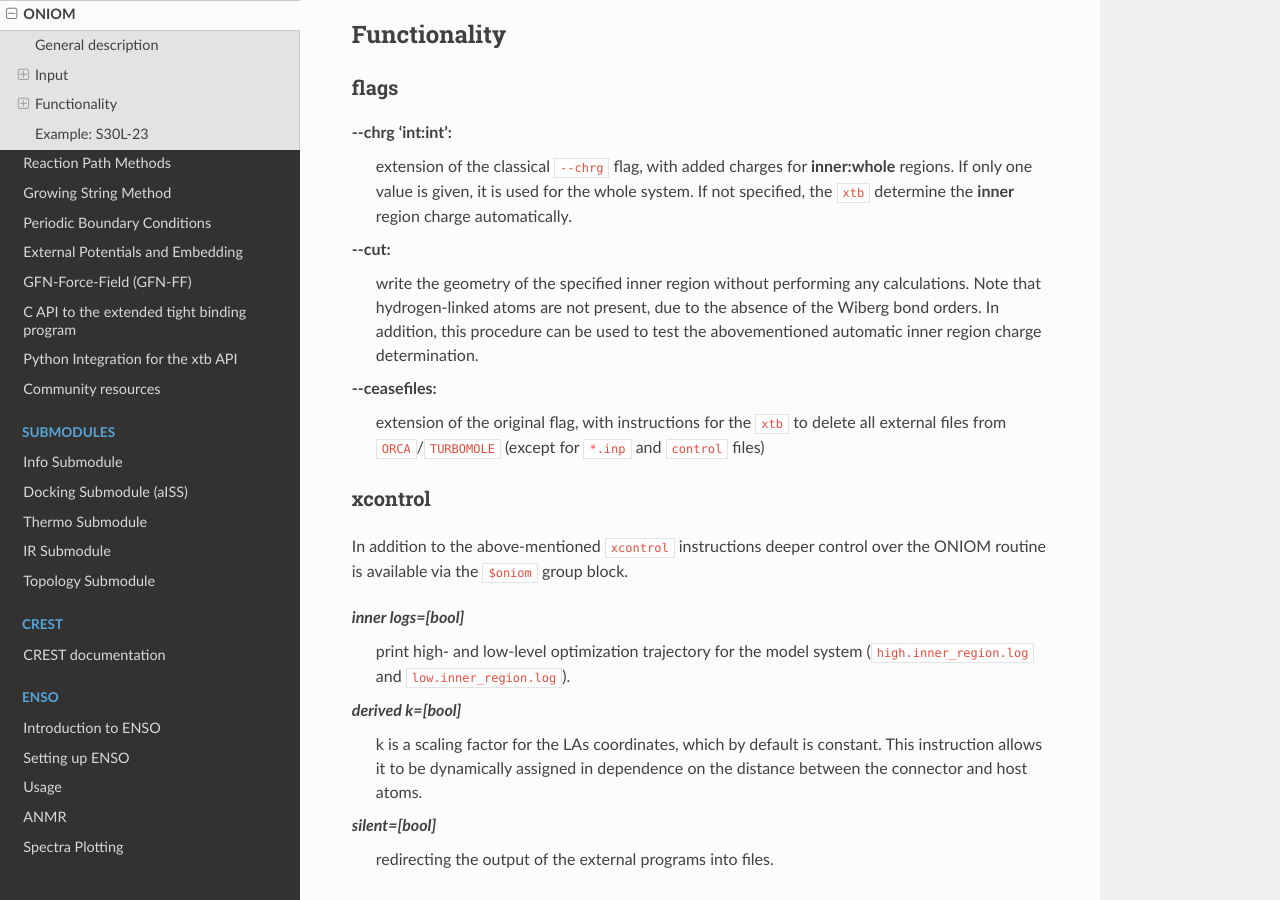
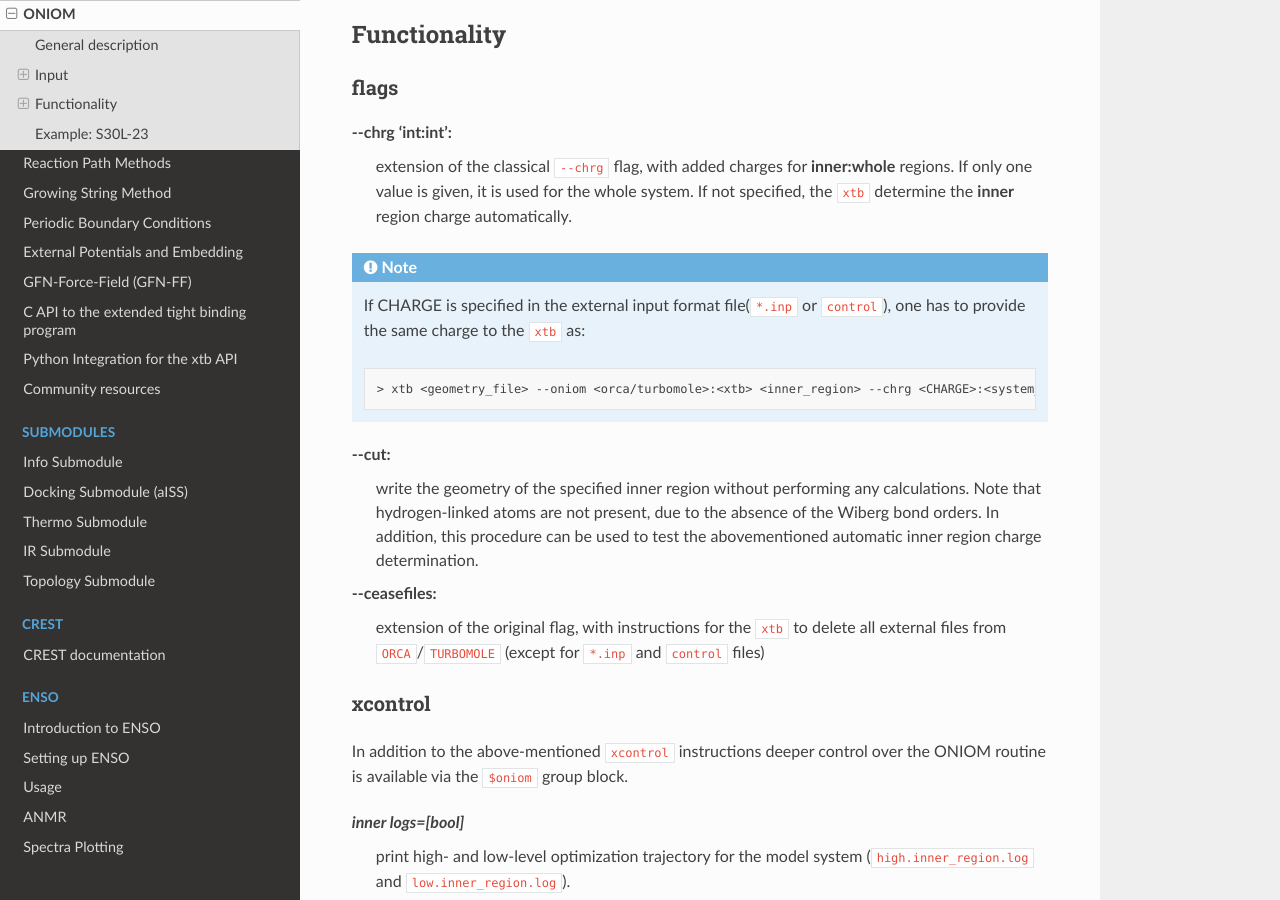
Before and after one commit to grimme-lab/xtb_docs, a Sphinx documentation site: the page built from source/oniom.rst, in a window 1280 px wide and 900 px high, scrolled down 3763 px. Built offline with Sphinx 7.4.7 and the Read the Docs theme 2.0.0, drawn with Linux system fonts in a browser that asks for light colours; pages that are not in the unit, such as notebooks, are missing from menus.

Commit message:
some small changes to the text
Signed-off-by: albert <92109627+Albkat@users.noreply.github.com>

```diff
--- a/source/oniom.rst
+++ b/source/oniom.rst
@@ -126,6 +126,14 @@ flags
 
 \--chrg 'int:int':
    extension of the classical ``--chrg`` flag, with added charges for **inner:whole** regions. If only one value is given, it is used for the whole system. If not specified, the ``xtb`` determine the **inner** region charge automatically.
+
+.. note::
+   If CHARGE is specified in the external input format file(``*.inp`` or ``control``), one has to provide the same charge to the ``xtb`` as:
+
+   .. code-block:: sh
+
+      > xtb <geometry_file> --oniom <orca/turbomole>:<xtb> <inner_region> --chrg <CHARGE>:<system_charge>
+
 
 \--cut:
    write the geometry of the specified inner region without performing any calculations. Note that hydrogen-linked atoms are not present, due to the absence of the Wiberg bond orders. In addition, this procedure can be used to test the abovementioned automatic inner region charge determination.
```
